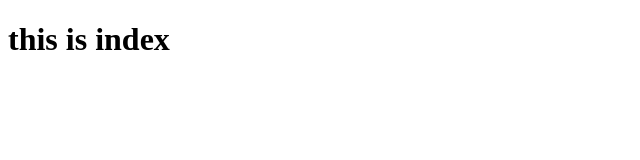
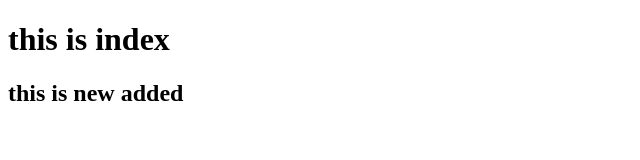
Before and after one commit to Chaube-Arnav/test-tailwind, a plain HTML site: page index.html in a window 1280 px wide. Shown: the whole page, without its empty margins (0-640 px from the left). Drawn offline with Linux system fonts and the light colour scheme.

Commit message:
add h2 in index

```diff
--- a/index.html
+++ b/index.html
@@ -7,5 +7,6 @@
 </head>
 <body>
     <h1>this is index</h1>
+    <h2>this is new added </h2>
 </body>
 </html>
```
